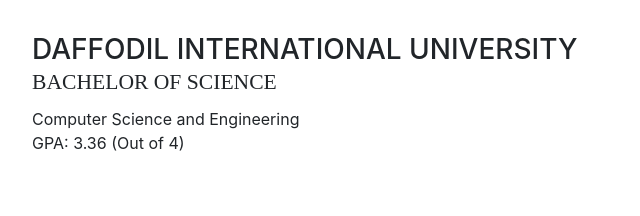
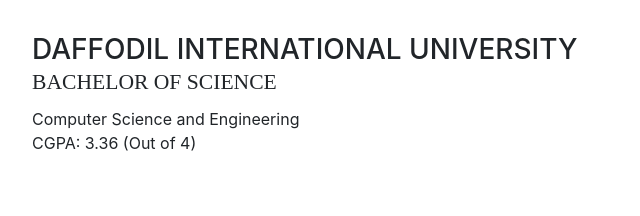
Before and after one commit to MdNayemur/Portfolio, a website with bundled scripts: page index.html in a window 1280 px wide. Shown: the part 1060-1276 px from the top of the page, 288-928 px from the left. Built offline with nearby package versions, Linux system fonts and the light colour scheme; a web font is replaced by a local one.

Commit message:
Update index.html

```diff
--- a/index.html
+++ b/index.html
@@ -106,7 +106,7 @@
               <h3 class="mb-0">daffodil international university</h3>
               <div class="subheading mb-2">Bachelor of Science</div>
               <div>Computer Science and Engineering</div>
-              <p>GPA: 3.36 (Out of 4)</p>
+              <p>CGPA: 3.36 (Out of 4)</p>
             </div>
             <div class="resume-date text-md-right">
               <span class="text-primary">January 2017 - March 2021</span>
```
